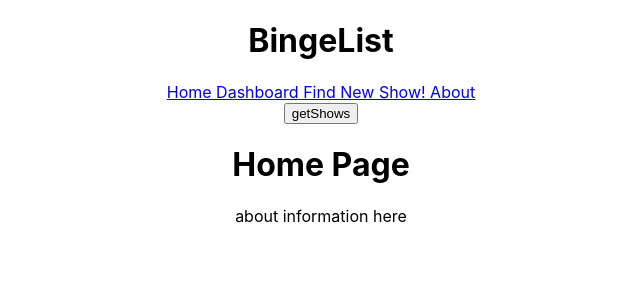
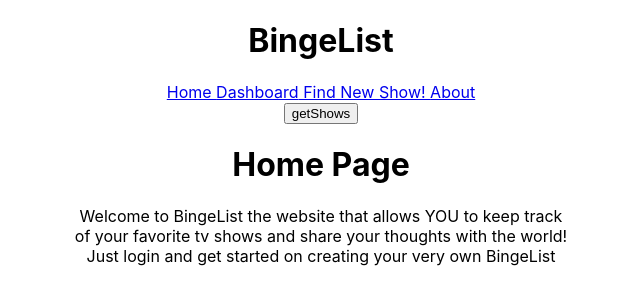
Before and after one commit to CharBar3/bingelist-frontend, a React (Create React App) app: page /bingelist in a window 1280 px wide. Shown: the top 304 px of the page, without its empty margins (319-959 px from the left). Built offline with nearby package versions, Linux system fonts and the light colour scheme; no server answers.

Commit message:
Added about component and Home screen functionality

```diff
--- a/src/App.js
+++ b/src/App.js
@@ -12,7 +12,7 @@ import { Routes, Route } from 'react-router-dom';
 
 
 
-function App() {
+function App(props) {
 const [ user, setUser ] = useState(null)
 
 // user token add to requests to express
@@ -104,7 +104,7 @@ console.log(dashboardShows)
       <NavBar/>
       <button onClick={getShows}>getShows</button>
       <Routes>
-        <Route path="bingelist" element={<Home />} />
+        <Route path="bingelist" element={<Home user = {props.user}/>} />
         <Route path="bingelist/search" element={<Search createShow={createShow} />} />
         <Route path="bingelist/dashboard" element=
           {
--- /dev/null
+++ b/src/components/About.js
@@ -0,0 +1,13 @@
+import React from "react";
+
+const About = () => {
+    return (
+        <div className="About">
+            <p>Welcome to BingeList the website that allows YOU to keep track <br/>
+            of your favorite tv shows and share your thoughts with the world! <br/>
+            Just login and get started on creating your very own BingeList</p>
+        </div>
+    )
+}
+
+export default About
--- a/src/pages/Home.js
+++ b/src/pages/Home.js
@@ -1,17 +1,20 @@
 //home/login page with about info
-import NavBar from "../components/NavBar";
-import { Outlet } from "react-router-dom";
+import { Link } from "react-router-dom";
+import About from "../components/About";
 
-const Home = () => {
+const Home = (props) => {
 
 
   return (
-    <>
       <div>
         <h1>Home Page</h1>
-        <p>about information here</p>
+        {props.user &&
+        <Link to = '/bingelist/dashboard'>
+          <div>Click here to continue to your Dashbaord</div>
+        </Link>
+        }
+        <About />
       </div>
-    </>
   )
 }
 
```
